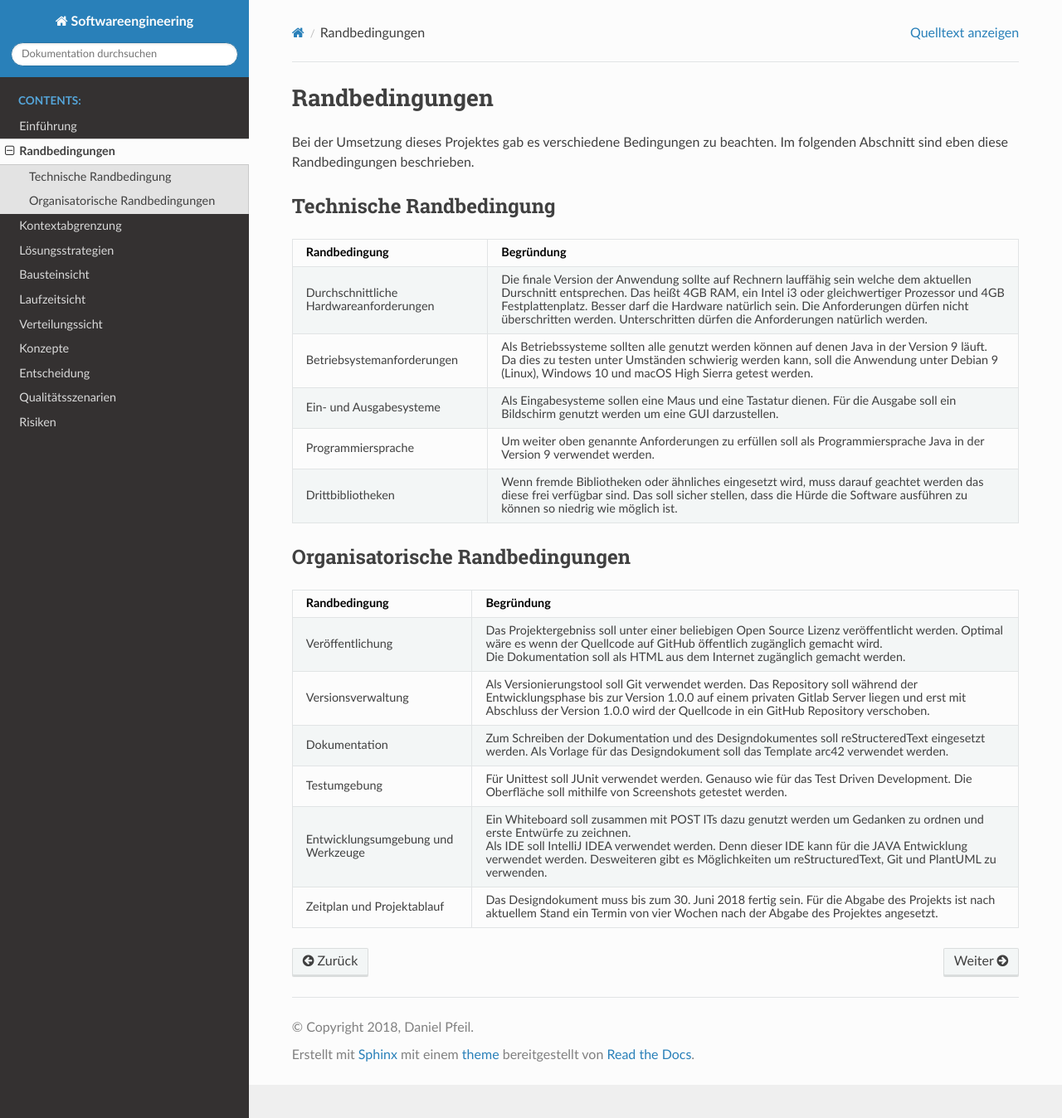
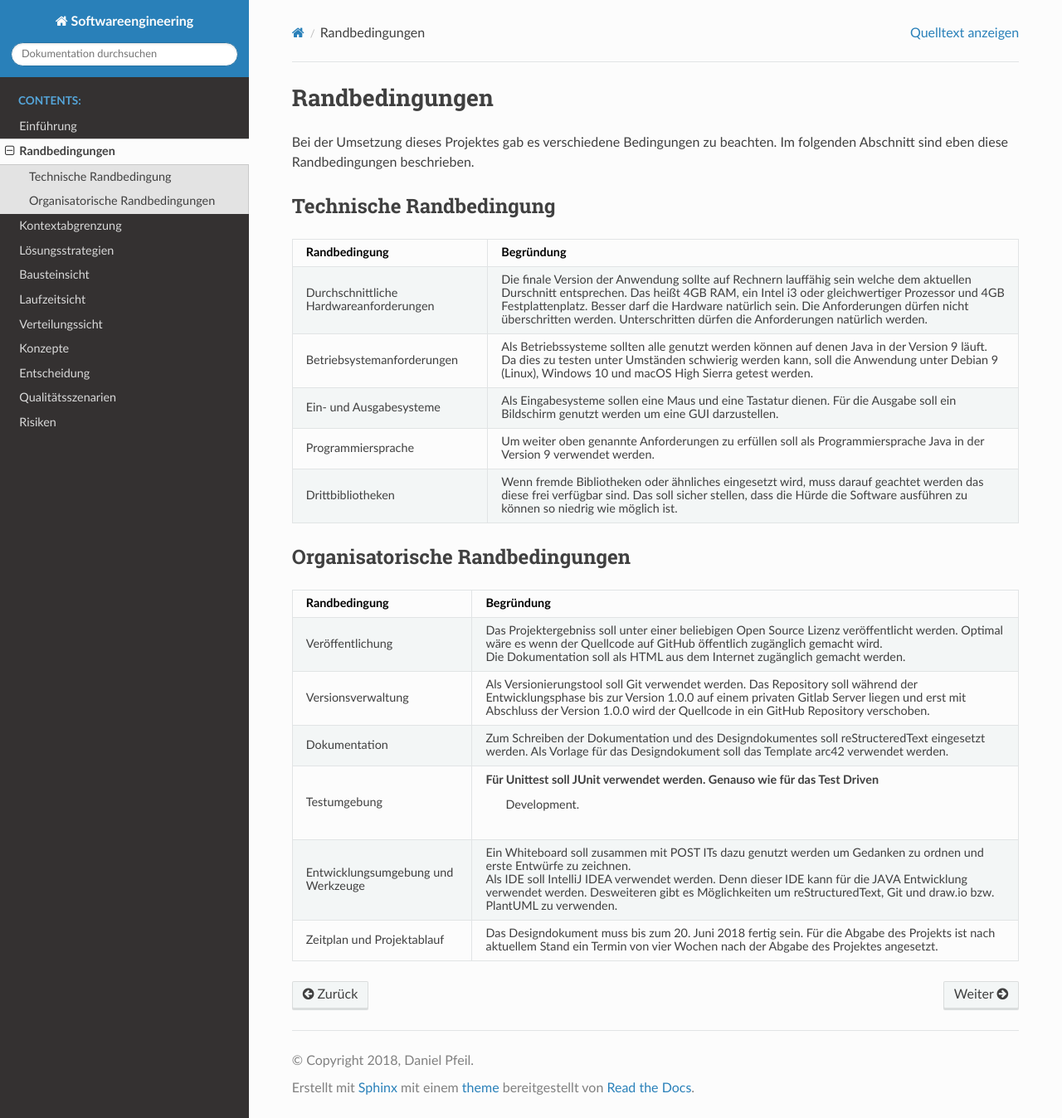
Before and after one commit to pfeilda/softwareengineeringProjekt, a Sphinx documentation site: the page built from Documentation/Design/Randbedingung.rst, in a window 1280 px wide and 1348 px high. Shown: the whole window at 83% size. Built offline with Sphinx 7.4.7 and the Read the Docs theme 2.0.0, drawn with Linux system fonts in a browser that asks for light colours.

Commit message:
[DOCUMENTATION]Randbedingungen verbessert

```diff
--- a/Documentation/Design/Randbedingung.rst
+++ b/Documentation/Design/Randbedingung.rst
@@ -59,16 +59,16 @@
 |                                           |soll das Template arc42 verwendet werden.                                 |
 +-------------------------------------------+--------------------------------------------------------------------------+
 |Testumgebung                               |Für Unittest soll JUnit verwendet werden. Genauso wie für das Test Driven |
-|                                           |Development. Die Oberfläche soll mithilfe von Screenshots getestet werden.|
+|                                           | Development.                                                             |
 +-------------------------------------------+--------------------------------------------------------------------------+
 |Entwicklungsumgebung und Werkzeuge         |Ein Whiteboard soll zusammen mit POST ITs dazu genutzt werden um Gedanken |
 |                                           |zu ordnen und erste Entwürfe zu zeichnen.                                 |
 |                                           |                                                                          |
 |                                           |Als IDE soll IntelliJ IDEA verwendet werden. Denn dieser IDE kann für die |
 |                                           |JAVA Entwicklung verwendet werden. Desweiteren gibt es Möglichkeiten um   |
-|                                           |reStructuredText, Git und PlantUML zu verwenden.                          |
+|                                           |reStructuredText, Git und draw.io bzw. PlantUML zu verwenden.             |
 +-------------------------------------------+--------------------------------------------------------------------------+
-|Zeitplan und Projektablauf                 |Das Designdokument muss bis zum 30. Juni 2018 fertig sein. Für die Abgabe |
+|Zeitplan und Projektablauf                 |Das Designdokument muss bis zum 20. Juni 2018 fertig sein. Für die Abgabe |
 |                                           |des Projekts ist nach aktuellem Stand ein Termin von vier Wochen nach der |
 |                                           |Abgabe des Projektes angesetzt.                                           |
 +-------------------------------------------+--------------------------------------------------------------------------+
```
